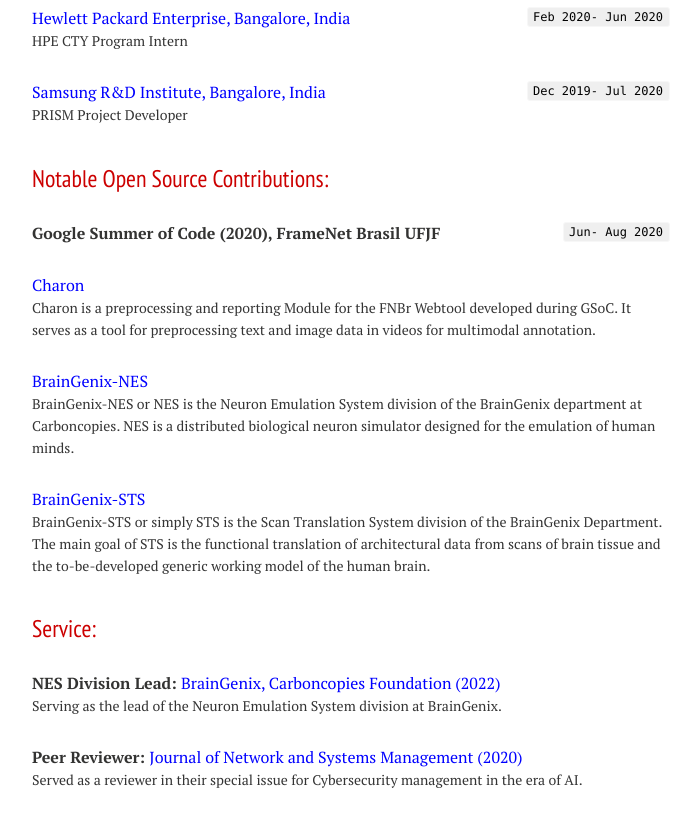
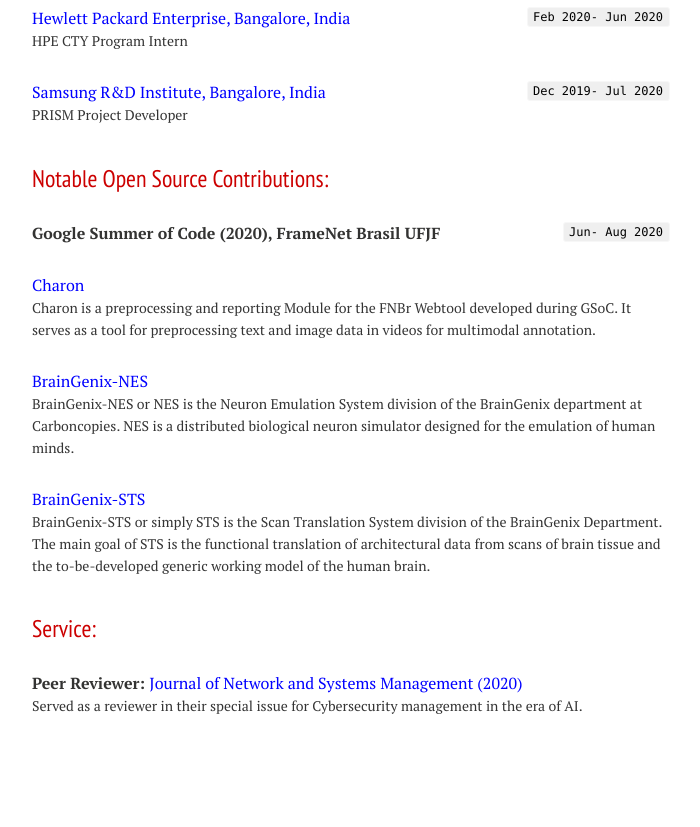
Before and after one commit to PRISHIta123/PRISHIta123.github.io, a Jekyll site: the page built from experience.md, in a window 1280 px wide and 900 px high, scrolled down 1775 px. Shown: the top 827 px of the window, without its empty margins (288-988 px from the left). Built offline with Jekyll 4.4.1, drawn with Linux system fonts in a browser that asks for light colours; nearby versions of some CDN libraries; some web fonts are replaced; some of the changed text lies outside the part shown.

Commit message:
Update experience.md

```diff
--- a/experience.md
+++ b/experience.md
@@ -103,8 +103,8 @@
 
 ## Service:
 
-<p><b>NES Division Lead: </b><a href="https://braingenix.org/divisions/nes/" style="color: blue">BrainGenix, Carboncopies Foundation (2022)</a>
-<br><a style="font-size: 14px;">Serving as the lead of the Neuron Emulation System division at BrainGenix.</a></p>
+<!-- <p><b>NES Division Lead: </b><a href="https://braingenix.org/divisions/nes/" style="color: blue">BrainGenix, Carboncopies Foundation (2022)</a>
+<br><a style="font-size: 14px;">Serving as the lead of the Neuron Emulation System division at BrainGenix.</a></p> -->
 
 <p><b>Peer Reviewer: </b><a href="https://www.springer.com/journal/10922" style="color: blue">Journal of Network and Systems Management (2020)</a>
 <br><a style="font-size: 14px;">Served as a reviewer in their special issue for Cybersecurity management in the era of AI.</a></p>
```
Also changed, not shown: other parts of experience.md (+1 -1 lines).
